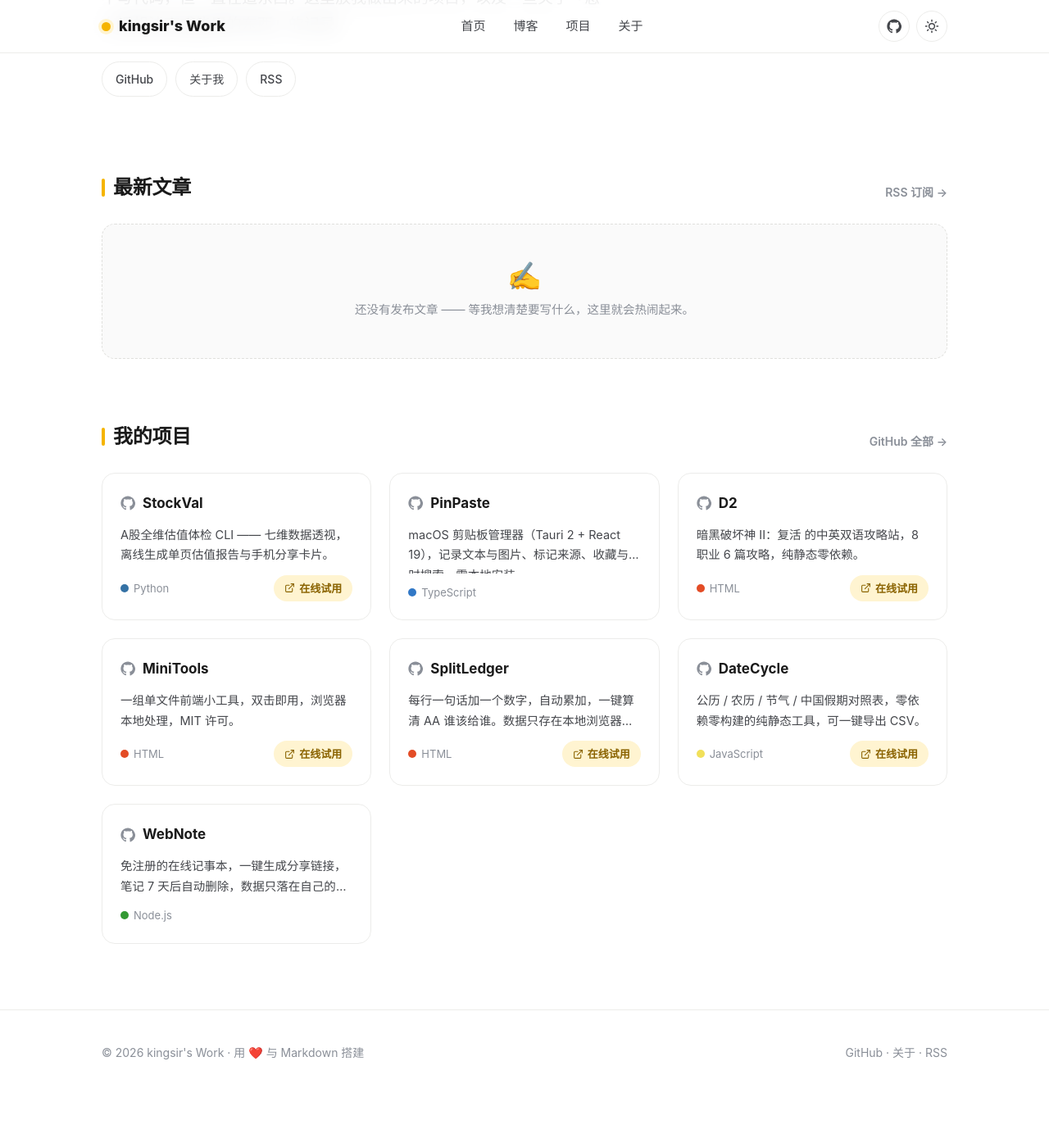
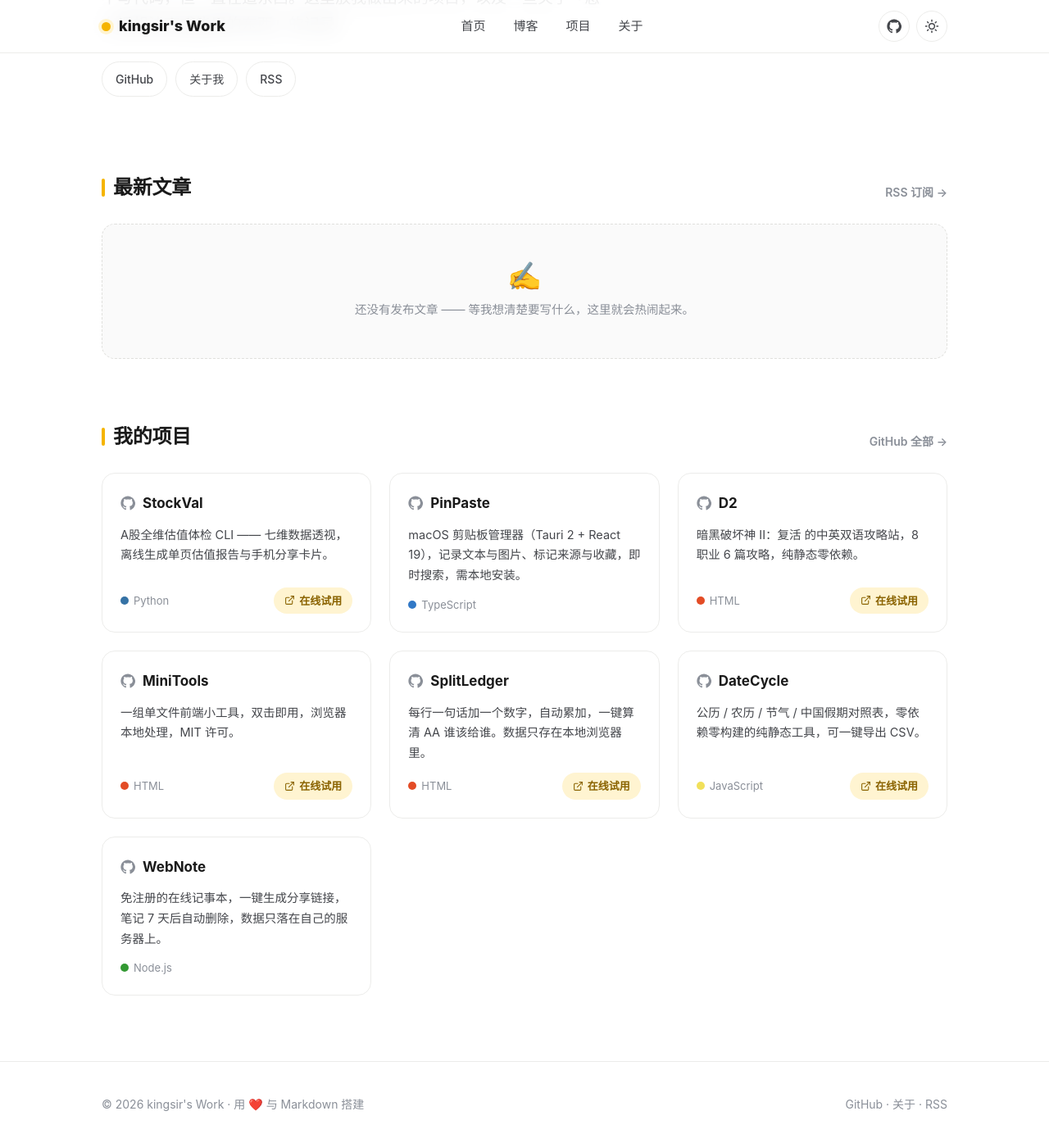
Before and after one commit to isnotry/isnotry.github.io, a Jekyll site: the page built from docs/index.html, in a window 1280 px wide and 1400 px high, scrolled down 302 px. Shown: the top 1395 px of the window at 82% size. Built offline with Jekyll 4.4.1, drawn with Linux system fonts in a browser that asks for light colours; before the commit the page ends 1638 px from its top, so only the background shows below that.

Commit message:
fix: 项目卡片描述放宽到 3 行，修复长介绍被截断

```diff
--- a/docs/_data/projects.yml
+++ b/docs/_data/projects.yml
@@ -15,7 +15,7 @@
   lang_class: lang-py
   date: "2026-09-30T21:13"
 - name: PinPaste
-  desc: macOS 剪贴板管理器（Tauri 2 + React 19），记录文本与图片、标记来源、收藏与即时搜索，需本地安装。
+  desc: macOS 剪贴板管理器（Tauri 2 + React 19），记录文本与图片、标记来源与收藏，即时搜索，需本地安装。
   url: https://github.com/isnotry/PinPaste
   lang: TypeScript
   lang_class: lang-ts
--- a/docs/assets/css/style.css
+++ b/docs/assets/css/style.css
@@ -190,7 +190,8 @@ h1, h2, h3, h4 { line-height: 1.25; font-weight: 700; letter-spacing: -.01em; }
 .project .p-name a { color: var(--text); }
 .project .p-name a:hover { color: var(--accent); }
 .project p.p-desc { font-size: 14.5px; color: var(--text-soft); margin: 0; flex: 1;
-  display: -webkit-box; -webkit-line-clamp: 2; -webkit-box-orient: vertical; overflow: hidden; }
+  display: -webkit-box; -webkit-box-orient: vertical; overflow: hidden;
+  -webkit-line-clamp: 3; line-clamp: 3; }
 .project .p-foot { display: flex; align-items: center; gap: 16px; font-size: 13px; color: var(--muted); }
 .project .p-foot .lang { display: inline-flex; align-items: center; gap: 6px; }
 .project .p-foot .lang .ld { width: 10px; height: 10px; border-radius: 50%; }
```
